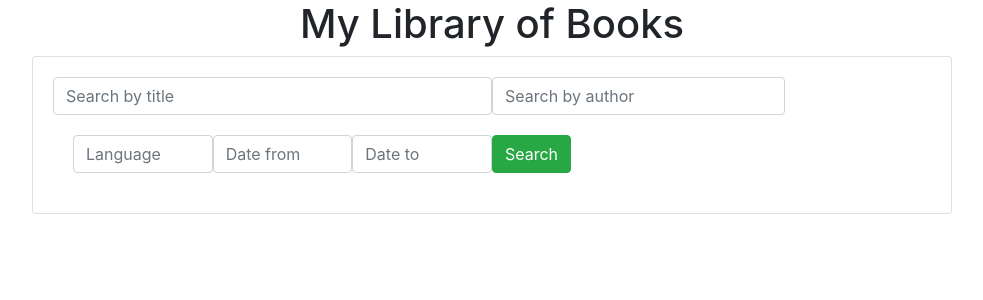
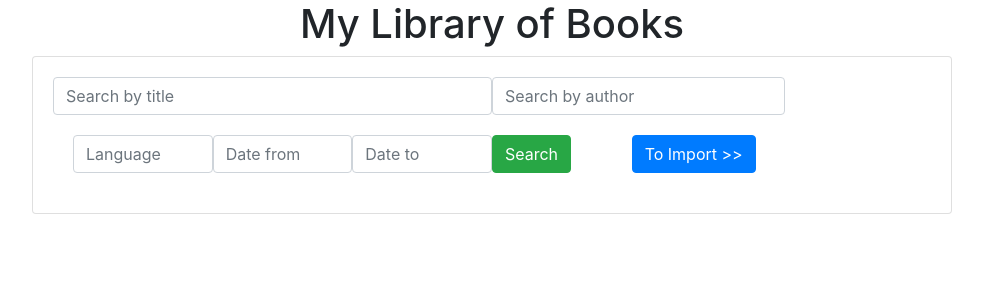
Before and after one commit to Drawnet253/MyLibrary777, a Django app: page /book/ in a window 1280 px wide. Shown: the top 300 px of the page, without its empty margins (148-1131 px from the left). Run offline with Django 3.2, Linux system fonts and the light colour scheme; data that the repository does not hold is empty; some libraries are stand-ins or nearby versions.

Commit message:
Added 'To import >>' button.

```diff
--- a/mlib-app/book/templates/book/index.html
+++ b/mlib-app/book/templates/book/index.html
@@ -46,9 +46,12 @@
             <input type="search" name="to_date" placeholder="Date to" class="form-control form-control-borderless">
           </div>
 
-          <div class="col-auto">
+          <div class="col-md-2">
             <button class="btn btn-success" type="submit">Search</button>
-
+          </div>
+          <div class="col-md-2">
+            <a class="btn btn-primary" href="/book/import">To Import >></a>
+          </div>
           </div>
         </div>
       </div>
--- a/mlib-app/book/views.py
+++ b/mlib-app/book/views.py
@@ -91,7 +91,7 @@ def books_import(request):
             true_count += 1
 
     if true_count == 0:
-        return redirect('/import')
+        return redirect('index')
 
     # Remove empty items
     params_dict = {k: v for k, v in params_dict.items() if v}
```
Also changed, not shown: mlib-app/core/migrations/0007_alter_book_cover_link_alter_book_pages_count.py (added).
